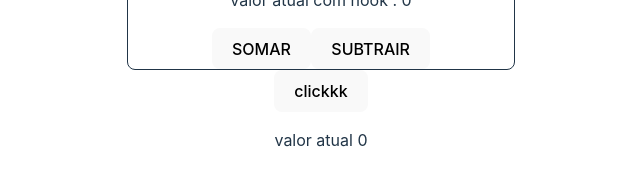
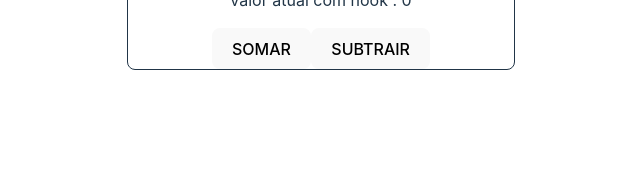
Before and after one commit to PedroSampaio11/aulas_react, a React (Vite) app in the folder 3_Avançando/avançando/: page / in a window 1280 px wide. Shown: the part 987-1173 px from the top of the page, without its empty margins (329-969 px from the left). Built offline with nearby package versions, Linux system fonts and the light colour scheme.

Commit message:
"Removed HookTest component and its import from App.jsx"

```diff
--- a/3_Avançando/avançando/src/App.jsx
+++ b/3_Avançando/avançando/src/App.jsx
@@ -6,7 +6,6 @@ import Teste from "./components/Teste";
 import img2 from "./assets/img2.png";
 // importando hook
 import Hook from "./components/Hook";
-import HookTest from "./components/HookTest";
 function App() {
   return (
     <div className="App" style={{ paddingBottom: "500px" }}>
@@ -25,9 +24,6 @@ function App() {
         <h1>hooks</h1>
         <Hook />
       </div>
-
-
-      <HookTest/>
     </div>
   );
 }
--- a/3_Avançando/avançando/src/components/HookTest.jsx
+++ /dev/null
@@ -1,17 +0,0 @@
-import { useState } from "react";
-
-const HookTest = () => {
-  const [count, setCount] = useState(0)
-  return (
-    <>
-      <button onClick={()=>{
-        setCount(count+1)
-      }}>
-        clickkk
-      </button>
-      <p> valor atual {count}</p>
-    </>
-  )
-}
-
-export default HookTest
```
